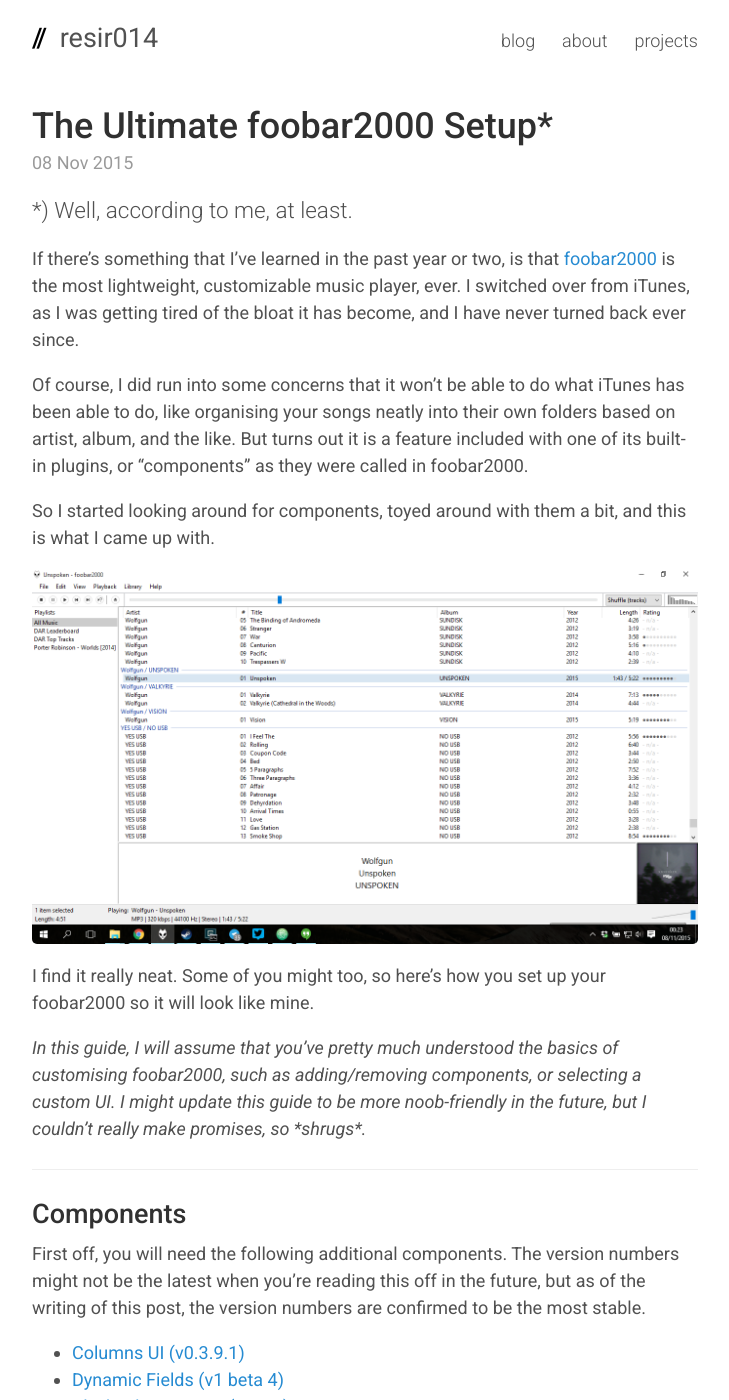
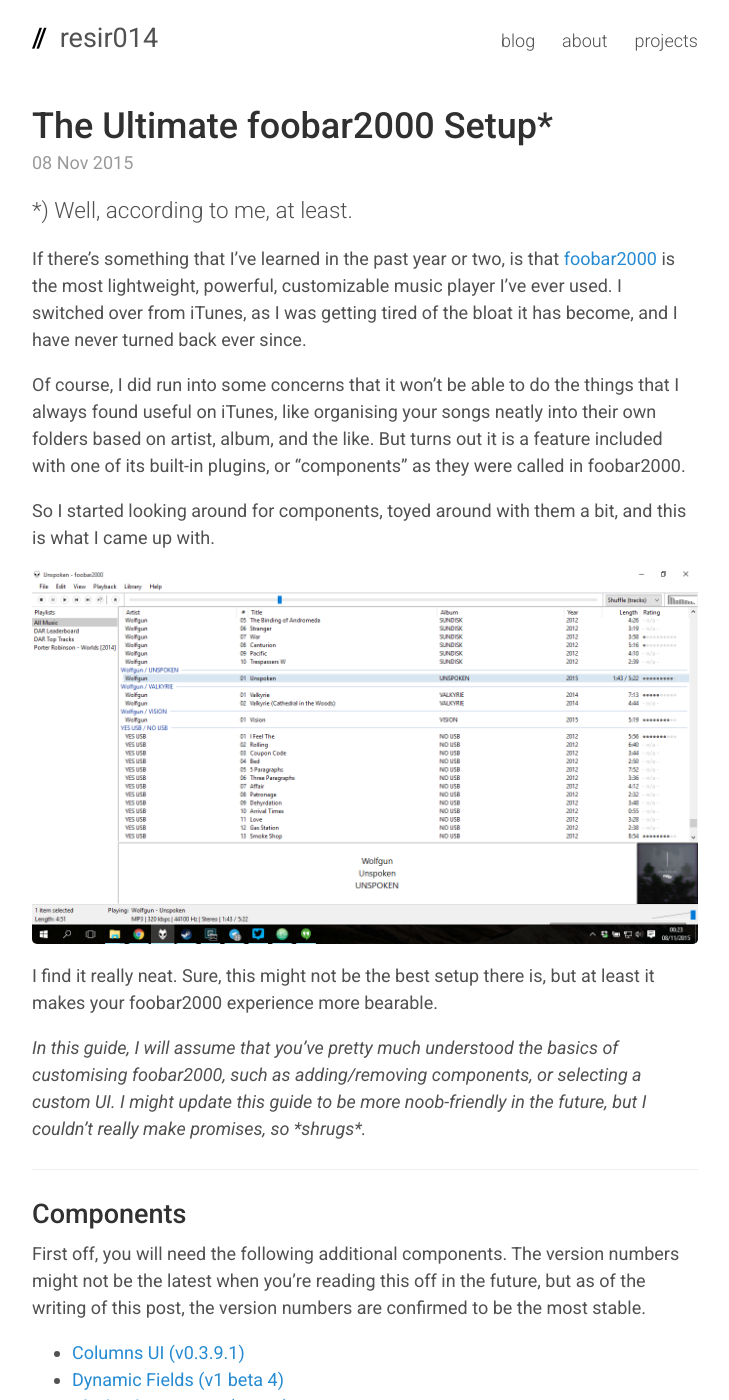
Before and after one commit to resir014/resir014.github.io, a Jekyll site: the page built from _posts/2015-11-08-the-ultimate-foobar2000-setup.md, in a window 1280 px wide and 1400 px high. Shown: the whole window, without its empty margins (275-1004 px from the left). Built offline with Jekyll 4.4.1, drawn with Linux system fonts in a browser that asks for light colours; nearby versions of some CDN libraries; comment, search, counter and statistics services are not loaded.

Commit message:
Edited: The Ultimate foobar2000 Setup*

```diff
--- a/_posts/2015-11-08-the-ultimate-foobar2000-setup.md
+++ b/_posts/2015-11-08-the-ultimate-foobar2000-setup.md
@@ -4,15 +4,15 @@
 lead: "*) Well, according to me, at least."
 ---
 
-If there's something that I've learned in the past year or two, is that [foobar2000](http://www.foobar2000.org/) is the most lightweight, customizable music player, ever. I switched over from iTunes, as I was getting tired of the bloat it has become, and I have never turned back ever since.
+If there's something that I've learned in the past year or two, is that [foobar2000](http://www.foobar2000.org/) is the most lightweight, powerful, customizable music player I've ever used. I switched over from iTunes, as I was getting tired of the bloat it has become, and I have never turned back ever since.
 
-Of course, I did run into some concerns that it won't be able to do what iTunes has been able to do, like organising your songs neatly into their own folders based on artist, album, and the like. But turns out it is a feature included with one of its built-in plugins, or "components" as they were called in foobar2000.
+Of course, I did run into some concerns that it won't be able to do the things that I always found useful on iTunes, like organising your songs neatly into their own folders based on artist, album, and the like. But turns out it is a feature included with one of its built-in plugins, or "components" as they were called in foobar2000.
 
 So I started looking around for components, toyed around with them a bit, and this is what I came up with.
 
 [![foobar2000]({{ site.baseurl }}/public/images/blog/foobar2000/2015-11-08_00-23-02.png)]({{ site.baseurl }}/public/images/blog/foobar2000/2015-11-08_00-23-02.png)
 
-I find it really neat. Some of you might too, so here's how you set up your foobar2000 so it will look like mine.
+I find it really neat. Sure, this might not be the best setup there is, but at least it makes your foobar2000 experience more bearable.
 
 *In this guide, I will assume that you've pretty much understood the basics of customising foobar2000, such as adding/removing components, or selecting a custom UI. I might update this guide to be more noob-friendly in the future, but I couldn't really make promises, so \*shrugs\*.*
 
```
